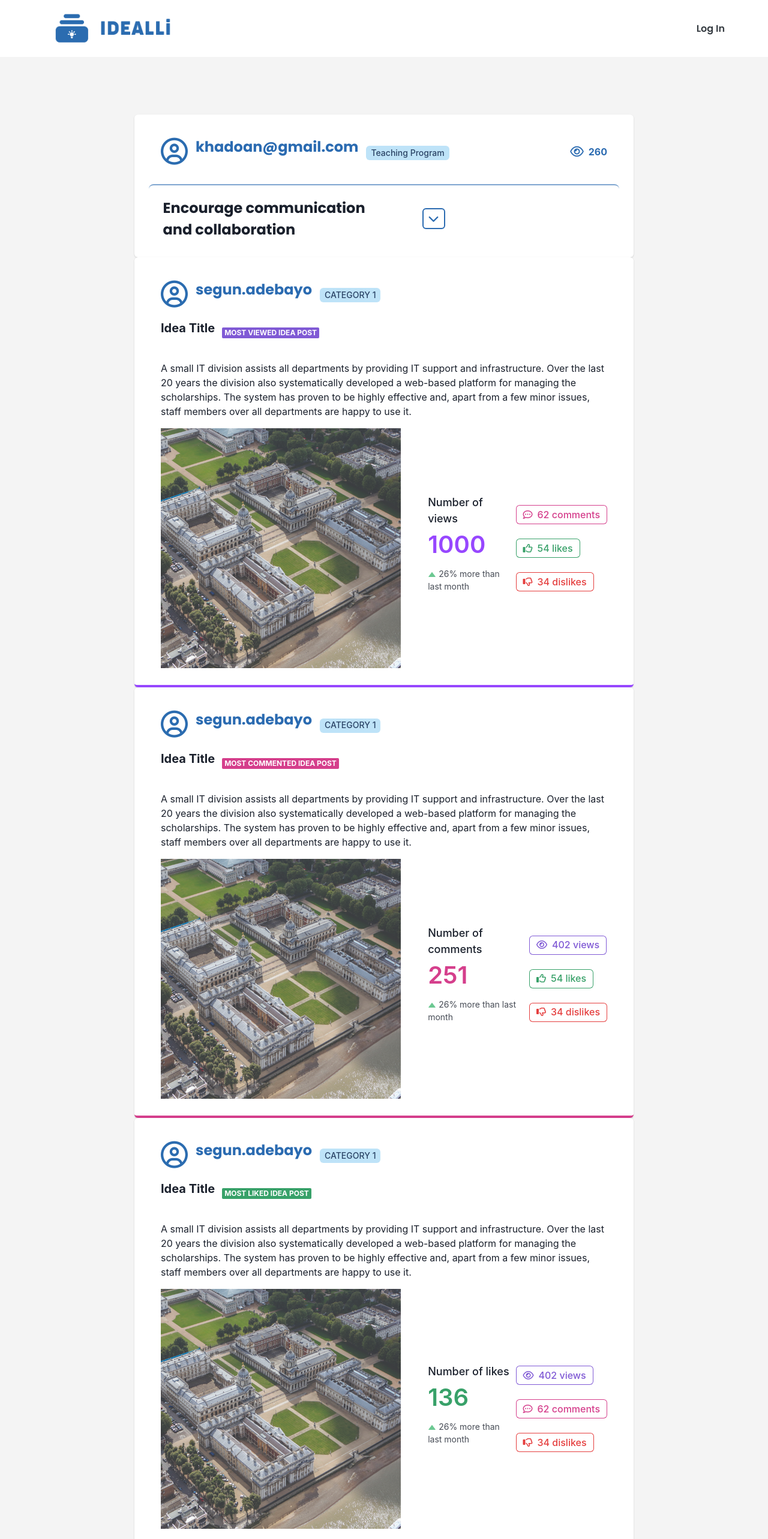
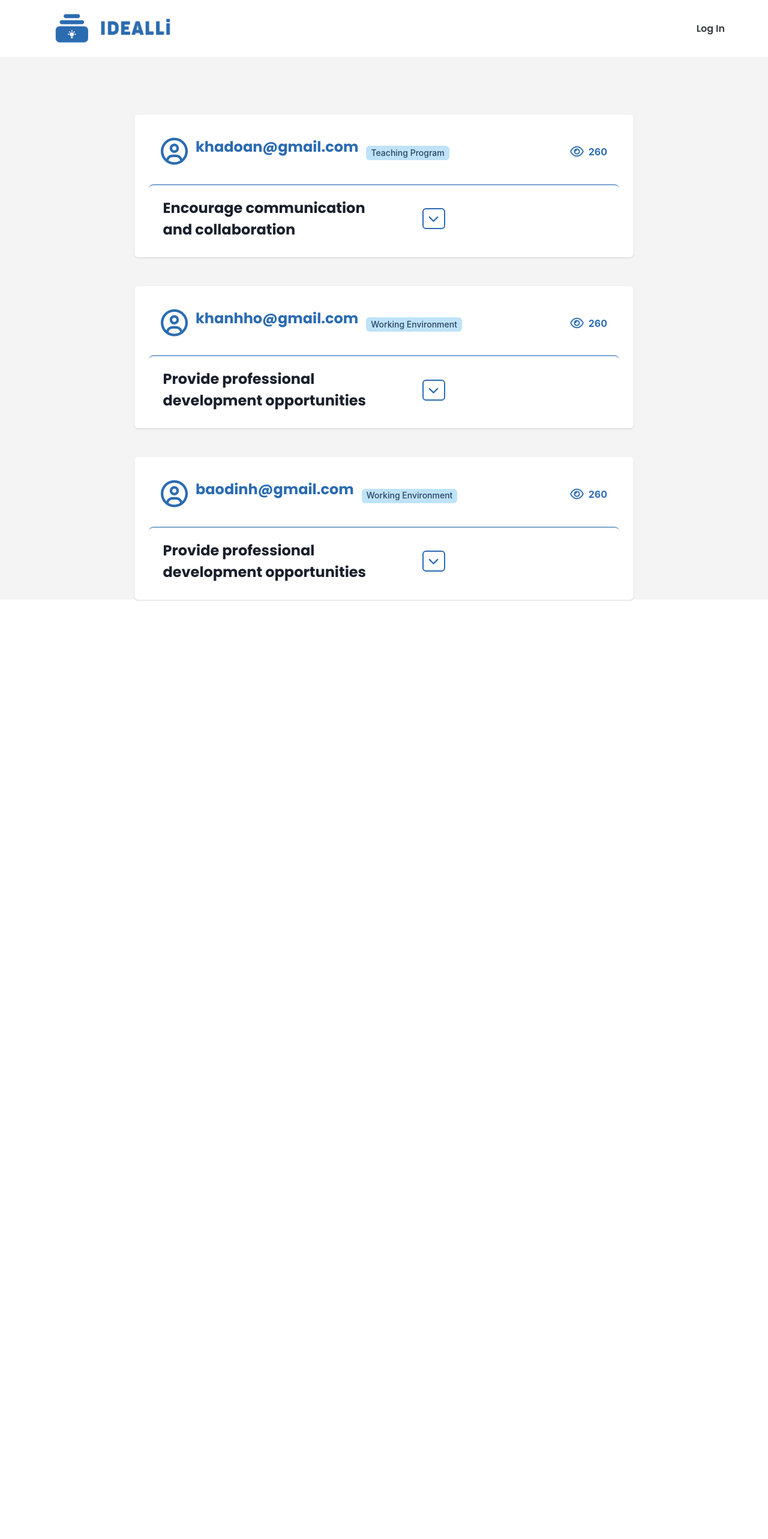
Before and after one commit to SeptupleProject/septuple-project-FE, a React (Create React App) app: page / in a window 1280 px wide. Shown: the top 2566 px of the page at 60% size. After the commit the page ends 1048 px from the top, so only its background shows below. Built offline with nearby package versions, Linux system fonts and the light colour scheme.

Commit message:
Minor changes

```diff
--- a/src/pages/Staff/NewsFeed.jsx
+++ b/src/pages/Staff/NewsFeed.jsx
@@ -2,7 +2,6 @@ import React from "react";
 import PostIdea from "../../components/PostIdea/PostIdea";
 import OtherIdeaPost from "../../components/IdeaPost/OtherIdeaPost";
 import YourIdeaPost from "../../components/IdeaPost/YourIdeaPost";
-import FeaturedPost from "../../components/FeaturedPost/FeaturedPost";
 import { useSelector } from "react-redux";
 import { ToastContainer } from "react-toastify";
 import { Helmet } from "react-helmet";
@@ -26,10 +25,6 @@ const NewsFeed = () => {
         return (
           <div key={item.id} className="my-5">
             <OtherIdeaPost item={item} />
-            <FeaturedPost post={"views"} />
-            <FeaturedPost post={"comments"} />
-            <FeaturedPost post={"likes"} />
-            <FeaturedPost post={"dislikes"} />
           </div>
         );
       }
```
